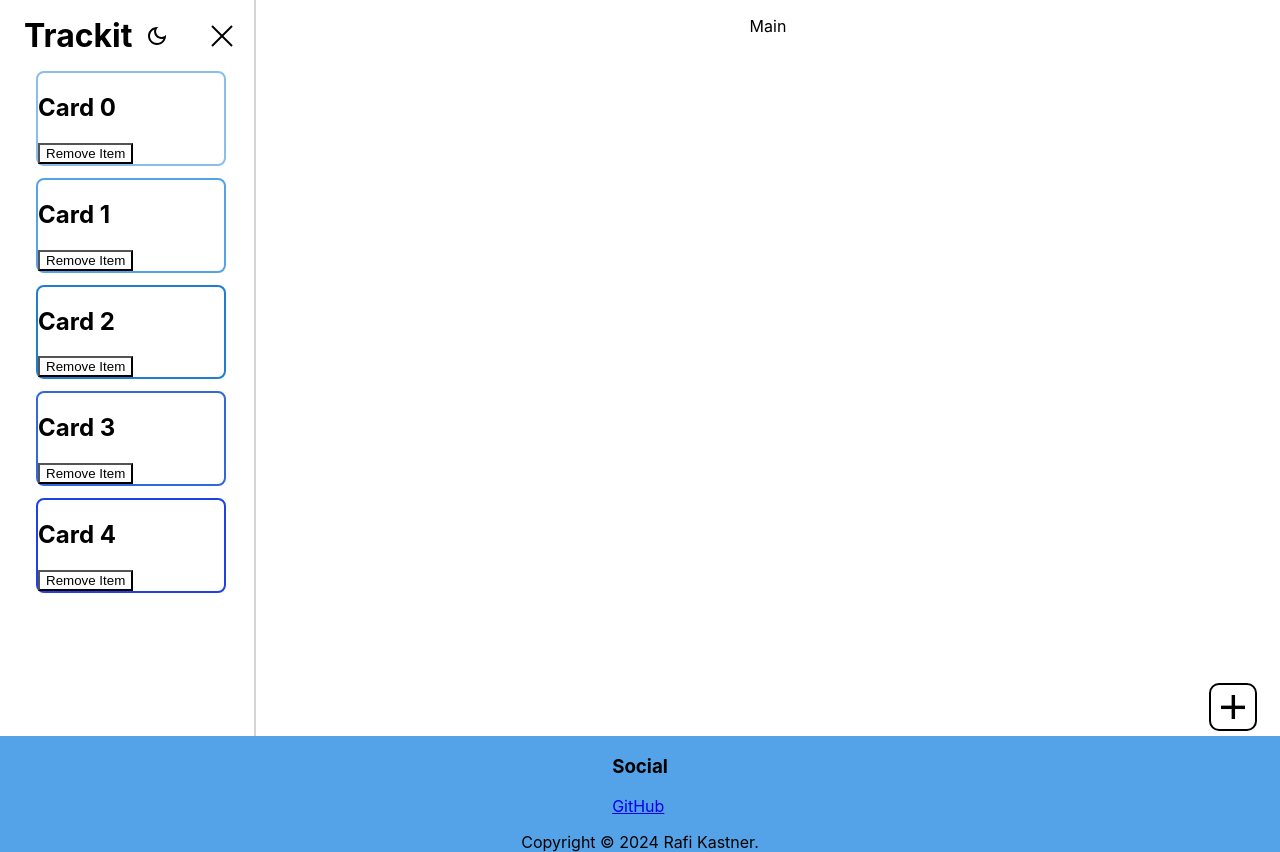
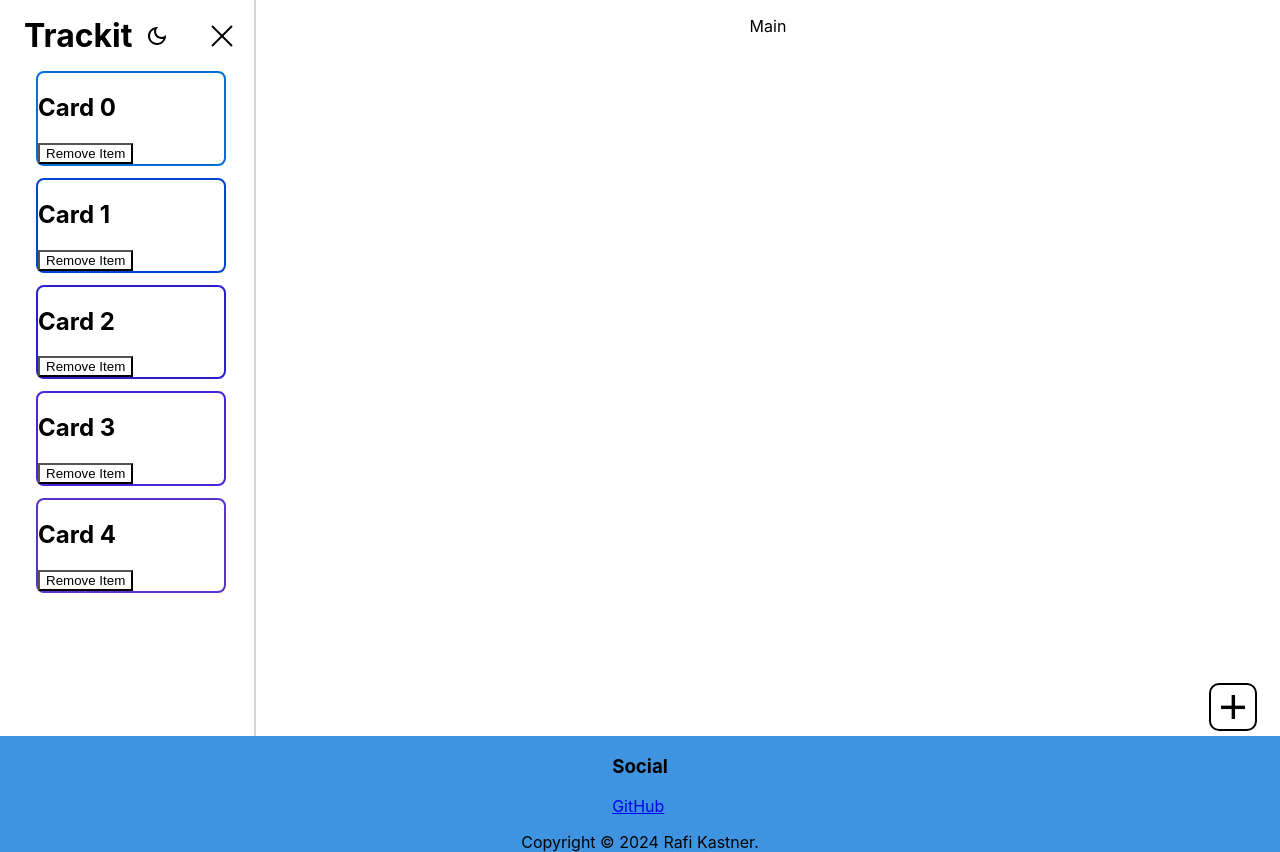
Before and after one commit to RafiKastner/trackit, a React (Create React App) app: page / in a window 1280 px wide. Built offline with nearby package versions, Linux system fonts and the light colour scheme.

Commit message:
New color palette

```diff
--- a/src/styles/App.css
+++ b/src/styles/App.css
@@ -1,11 +1,12 @@
 :root {
   /* Universal primary colors */
-  --color-primary-darkest: #2041e6;
-  --color-primary-darker: #3168de;
-  --color-primary-dark: #207ed1;
-  --color-primary: #54a3e9;
-  --color-primary-light: #8bbdec;
-  --color-primary-lightest: #cae3fa;
+  --color-primary-darkest: #5932cd;
+  --color-primary-darker: #4b23db;
+  --color-primary-dark: #2920d4;
+  --color-primary: #0045d0;
+  --color-primary-light: #0070d9;
+  --color-primary-lighter: #3e94e0;
+  --color-primary-lightest: #84b8dd;
   /* Light theme surface colors */
   --color-surface-darkest: #d2d1d1;
   --color-surface-darker: #e2e2e2;
@@ -17,9 +18,11 @@
   --text-color-black: black;
   --text-color-white: white;
   --text-color: var(--text-color-black);
+  /* misc color assignments */
+  --border-color: #d5d5d5;
+  --bg-color: var(--color-surface-lightest);
+  --bg-color-colored: var(--color-primary-lighter);
 
-  --border-color: rgb(213, 213, 213);
-  --bg-color: var(--color-surface-lightest);
   color-scheme: normal;
   background-color: var(--bg-color);
 }
@@ -153,8 +156,9 @@ main {
 }
 
 .navbar-sidebar {
+  position: sticky;
+  z-index: 2;
   margin-top: 16px;
-  position: sticky;
   top: 16px;
   display: flex;
   background-color: var(--bg-color);
@@ -237,7 +241,7 @@ main {
 
 .footer {
   color: var(--text-color-black);
-  background-color: var(--color-primary);
+  background-color: var(--bg-color-colored);
 }
 
 .footer-groups-container {
@@ -251,7 +255,8 @@ button {
 
 .white {
   position: absolute;
+  z-index: 2;
   background-color: var(--bg-color);
-  height: 50px;
-  width: 200px;
+  height: 100px;
+  width: 230px;
 }
```
